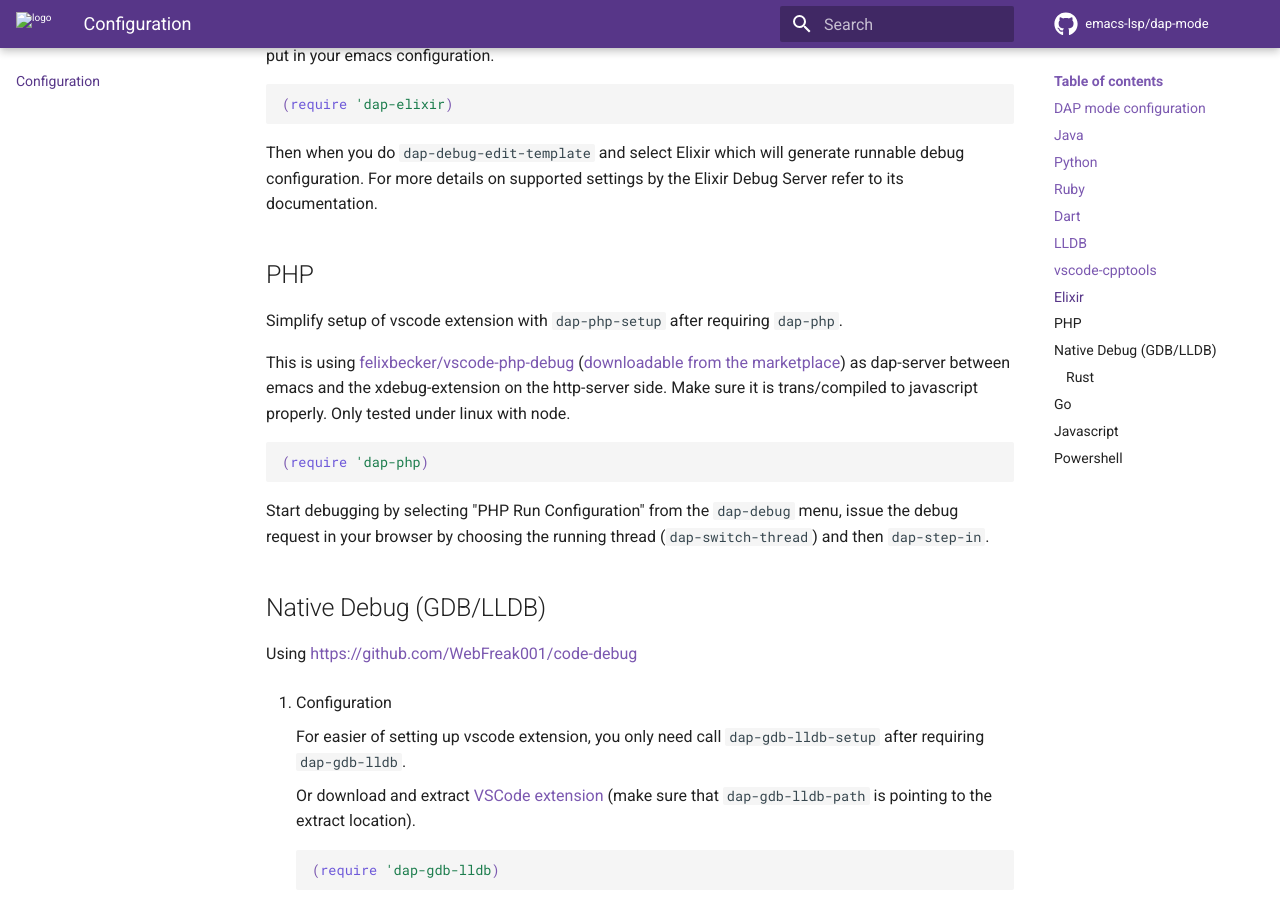
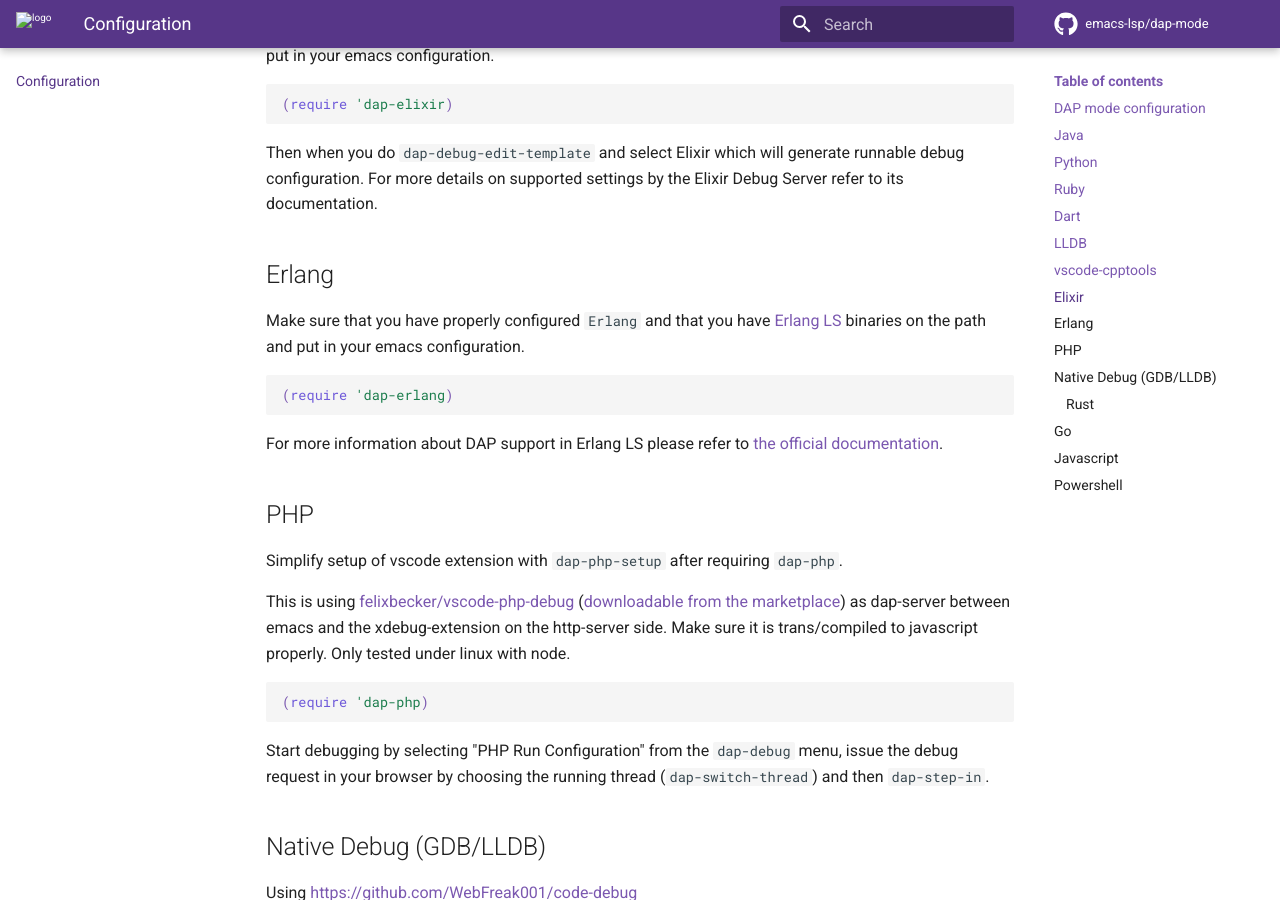
Before and after one commit to emacs-lsp/dap-mode, an MkDocs documentation site: the page built from docs/page/configuration.md, in a window 1280 px wide and 900 px high, scrolled down 3936 px. Built offline with MkDocs 1.6.1 and Material for MkDocs 9.7.7, drawn with Linux system fonts in a browser that asks for light colours; comment, search, counter and statistics services are not loaded.

Commit message:
Add Erlang support

````diff
--- a/docs/page/configuration.md
+++ b/docs/page/configuration.md
@@ -198,6 +198,19 @@ path and put in your emacs configuration.
 Then when you do `dap-debug-edit-template` and select Elixir which will
 generate runnable debug configuration. For more details on supported
 settings by the Elixir Debug Server refer to its documentation.
+
+## Erlang
+
+Make sure that you have properly configured `Erlang` and that you have
+[Erlang LS](https://github.com/erlang-ls/erlang_ls) binaries on the
+path and put in your emacs configuration.
+
+``` elisp
+(require 'dap-erlang)
+```
+
+For more information about DAP support in Erlang LS please refer to
+[the official documentation](https://erlang-ls.github.io/).
 
 ## PHP
 
````
Also changed, not shown: 2 other files.
